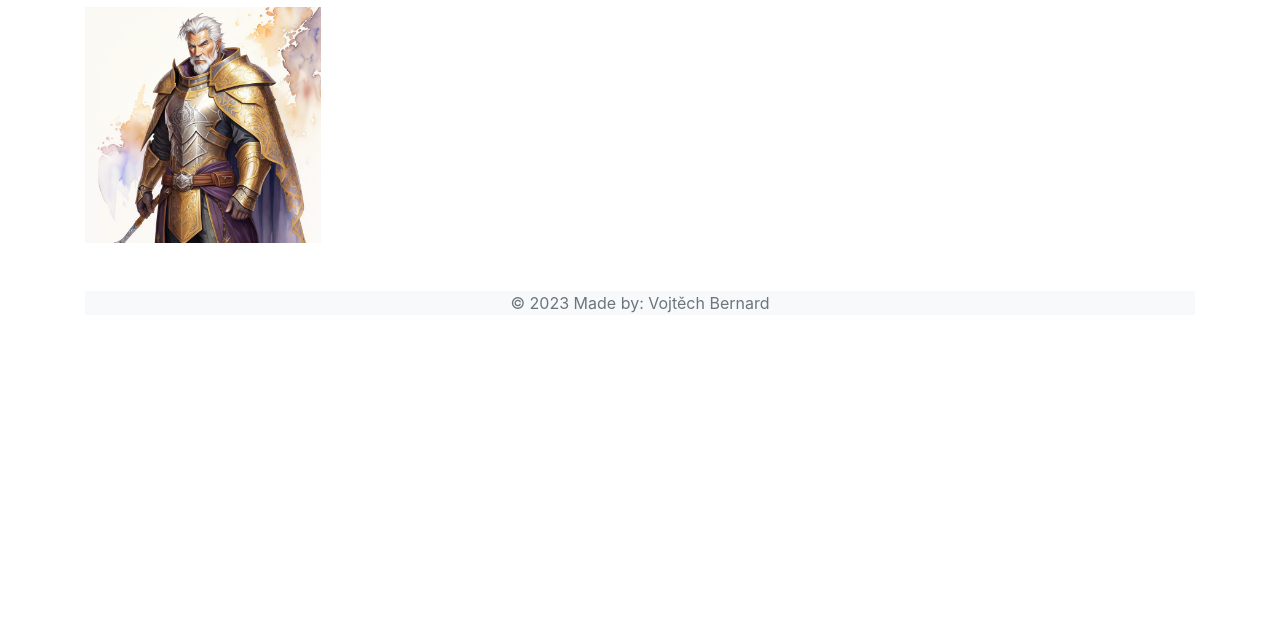
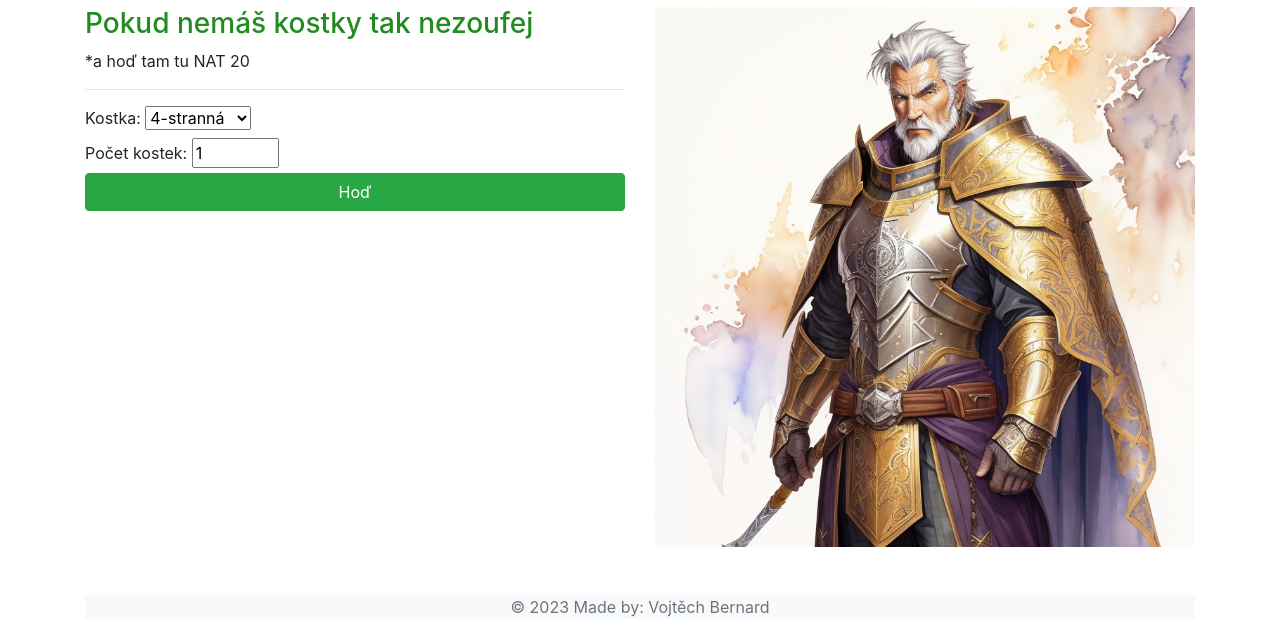
Before and after one commit to vojtabern/dnd, a Django app: page / in a window 1280 px wide. Shown: the part 1415-2050 px from the top of the page. Before the commit the page ends 1728 px from the top, so only its background shows below. Run offline with Django 4.2, Linux system fonts and the light colour scheme.

Commit message:
provizorne_dodelan_index

```diff
--- a/mysite/dnd/static/css/style.css
+++ b/mysite/dnd/static/css/style.css
@@ -14,9 +14,11 @@
 }
 
 h1{
-    color: red;
+    color: #228B22;
 }
-
+h3{
+    color: #228B22;
+}
 .corner-image {
     width: 30%;
   position: absolute;
--- a/mysite/dnd/static/js/scripts.js
+++ b/mysite/dnd/static/js/scripts.js
@@ -1,4 +1,3 @@
-
 
 $(document).ready(function() {
   $("#generateStatsBtn").click(function() {
@@ -77,13 +76,18 @@
     // var classes = ["Barbar", "Bard", "Cleric", "Druid", "Fighter", "Monk", "Paladin", "Ranger", "Rogue", "Sorcerer", "Warlock", "Wizard"];
     // var races = ["Dwarf", "Elf", "Halfling", "Human", "Dragonborn", "Gnome", "Half-Elf", "Half-Orc", "Tiefling"];
 
-    var classes = ["Barbar", "Bard", "Klerik", "Druid", "Bojovník", "Mnich", "Paladin", "Hraničář", "Zloděj", "Čaroděj", "Černokěžník", "Kouzelník"];
+    var classes = ["Barbar", "Bard", "Klerik", "Druid", "Bojovník", "Mnich", "Paladin", "Hraničář", "Zloděj", "Čaroděj", "Černokěžník", "Kouzelník", "Tulák"];
     var races = ["Trpaslík", "Elf", "Halfling", "Člověk", "Drakorozený", "Gnóm", "Půl-elf", "Půl-orc", "Tiefling"];
     // Function to generate random class and race
     function generateResults() {
         var randomClass = classes[Math.floor(Math.random() * classes.length)];
         var randomRace = races[Math.floor(Math.random() * races.length)];
-        return "Povolání: " + randomClass + "<br>Rasa: " + randomRace;
+        var resultHTML = "<h1 class='display-4'>Povolání a Rasa</h1>";
+        resultHTML += "<hr><div class='row'>";
+        resultHTML += "<div class='col-md-6'><p>Povolání: <b>" + randomClass + "</b></p><p> Rasa: <b>" + randomRace +"</b></p></div>";
+        resultHTML += "<div class='col-md-6'><img src='./static/img/race_class/" + randomClass.toLowerCase() + ".jpg' width='100%' alt='povolani'></div>";
+        resultHTML += "</div>";
+        return resultHTML;
     }
 
     // Event handler for button click
@@ -92,3 +96,41 @@
         $("#raceResult").html(results);
     });
 });
+
+
+$(document).ready(function() {
+  var previousRoll = null; // Variable to store the previous roll result
+
+  $('#throwDiceBtn').click(function() {
+    var diceType = parseInt($('#diceType').val());
+    var diceCount = parseInt($('#diceCount').val());
+    var throwResults = [];
+    var sumResult = 0;
+
+    // Generate throw results
+    for (var i = 0; i < diceCount; i++) {
+      var throwValue = Math.floor(Math.random() * diceType) + 1;
+      throwResults.push(throwValue);
+      sumResult += throwValue;
+    }
+
+    // Update previous roll
+    previousRoll = {
+      throwResults: throwResults,
+      sumResult: sumResult,
+        dice: diceType
+    };
+
+    // Show popup with results
+
+    // Update previous roll table
+    updatePreviousRollTable(previousRoll);
+  });
+
+  // Update previous roll table function
+  function updatePreviousRollTable(roll) {
+    var tableHTML = '<table class="table table-bordered table-striped text-center"><tr><th>Kostka</th><th>Výsledky hodů</th><th>Sečtení výsledků hodů</th></tr>';
+    tableHTML += '<tr><td>' + roll.dice + '-stranná </td><td class="text-danger text-center">' + roll.throwResults.join(', ') + '</td><td class="text-center">=' + roll.sumResult + '</td></tr></table>';
+    $('#previousRollTable').html(tableHTML);
+  }
+});
--- a/mysite/dnd/templates/base.html
+++ b/mysite/dnd/templates/base.html
@@ -37,5 +37,7 @@
     <script src="https://cdn.jsdelivr.net/npm/bootstrap@4.6.2/dist/js/bootstrap.bundle.min.js" integrity="sha384-Fy6S3B9q64WdZWQUiU+q4/2Lc9npb8tCaSX9FK7E8HnRr0Jz8D6OP9dO5Vg3Q9ct" crossorigin="anonymous"></script>
     <script src="https://code.jquery.com/jquery-3.6.0.min.js"></script>
     <script src="{% static 'js/scripts.js' %}"></script>
+    <script src="https://cdn.jsdelivr.net/npm/confetti-js"></script>
+
 </body>
 </html>
--- a/mysite/dnd/templates/index.html
+++ b/mysite/dnd/templates/index.html
@@ -19,14 +19,41 @@
     </div>
     <div class="col-md-6">
         <h2><a class="button button-bordered btn w-100" id="generateClassRaceBtn">Vygeneruj si rasu a povolání</a></h2>
-        <div id="raceResult"></div>
+        <div class="row">
+            <div id="raceResult" class="col-md-12"></div>
+
             <img src="{% static 'img/leaf.png' %}" alt="Corner Image" class="corner-image">
+        </div>
     </div>
     <div class="row pt-2">
-      <div class="col-md-4">
+      <div class="col-md-6">
+        <h3 class="">Pokud nemáš kostky tak nezoufej</h3>
+        <p>*a hoď tam tu NAT 20</p>
+        <hr>
+        <div>
+          <label for="diceType">Kostka:</label>
+          <select id="diceType">
+            <option value="4">4-stranná</option>
+            <option value="6">6-stranná</option>
+            <option value="8">8-stranná</option>
+            <option value="10">10-stranná</option>
+            <option value="12">12-stranná</option>
+            <option value="20">20-stranná</option>
+          </select>
+        </div>
+        <div>
+          <label for="diceCount">Počet kostek: </label>
+          <input type="number" id="diceCount" min="1" value="1" max="10">
+        </div>
+        <a class="button button-bordered btn btn-success w-100" id="throwDiceBtn">Hoď</a>
+
+          <div class="pt-3" id="previousRollTable"></div>
+
+      </div>
+      <div class="col-md-6">
         <img src="{% static 'img/paladin.jpg' %}" alt="Image" class="img-fluid" width="100%">
       </div>
     </div>
-  </div>
+
 </div>
 {% endblock %}
```
Also changed, not shown: other parts of mysite/dnd/static/css/style.css (+55 -0 lines), mysite/dnd/static/img/race_class/druid.jpg (renamed from mysite/dnd/static/img/druid_wierd.png), mysite/dnd/static/img/rogue_less_qualit.jpg (deleted), mysite/dnd/static/img/seknuta_rogue.jpg (deleted).
